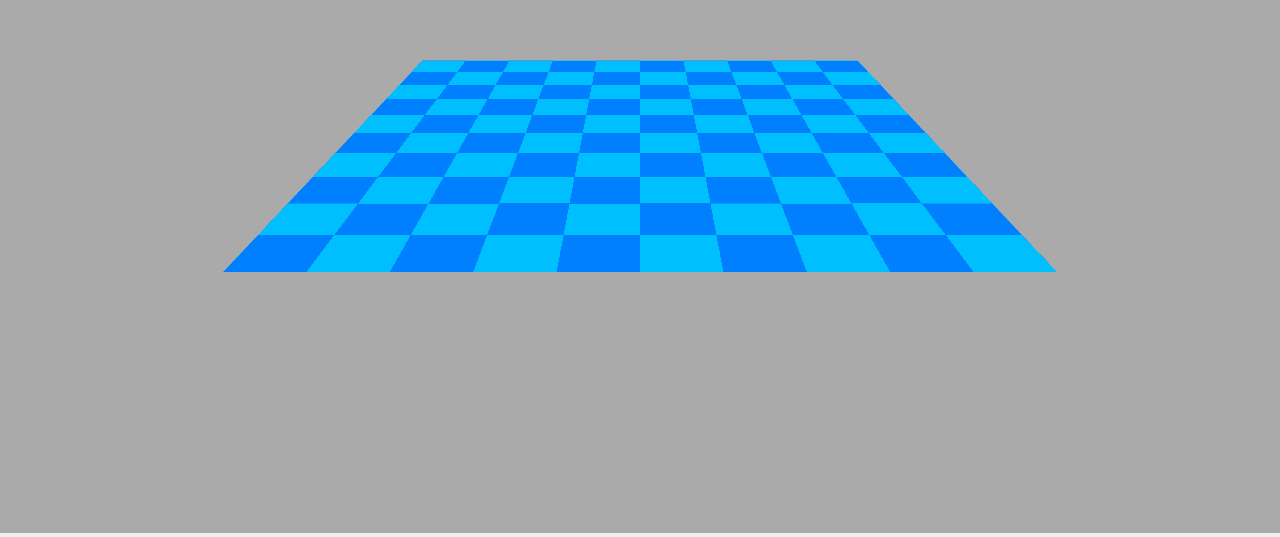
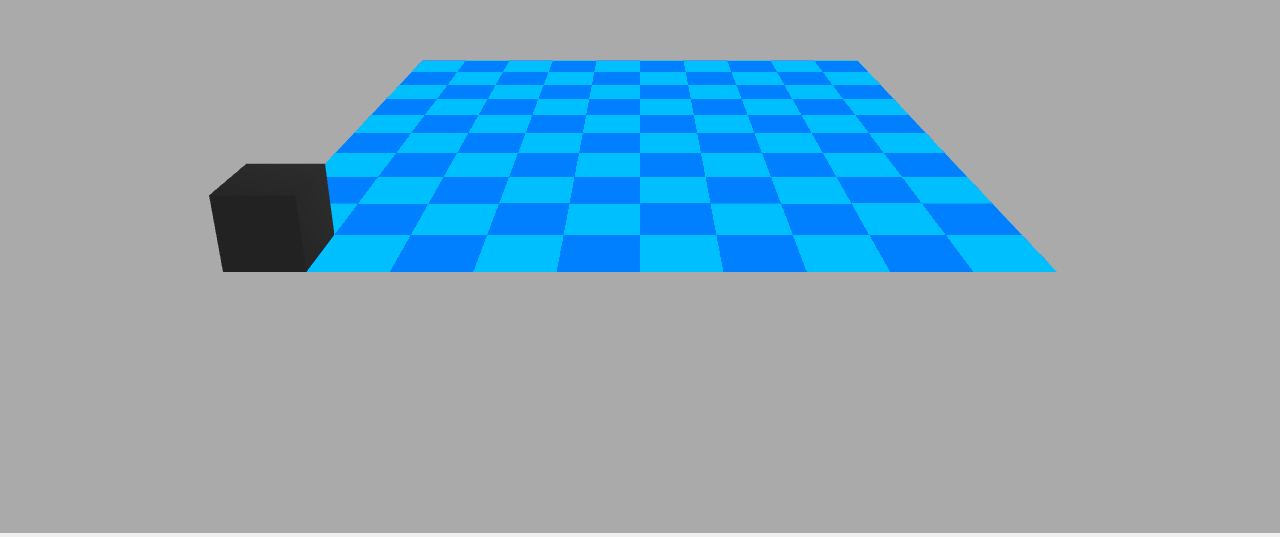
Before and after one commit to vMASg/BoxGame, a plain HTML site: page index.html in a window 1280 px wide. Shown: the part 267-804 px from the top of the page. Drawn offline with Linux system fonts and the light colour scheme.

Commit message:
Added boxElement

```diff
--- a/index.html
+++ b/index.html
@@ -7,6 +7,7 @@
     <script type="text/javascript" src="js/three.min.js"></script>
     <script type="text/javascript" src="js/OrbitAndPanControls.js"></script>
     <script type="text/javascript" src="js/board.js"></script>
+    <script type="text/javascript" src="js/boxElement.js"></script>
     <script type="text/javascript" src="js/main.js"></script>
 </head>
 <body onload="app.main('content')">
--- a/js/board.js
+++ b/js/board.js
@@ -3,16 +3,19 @@
 /* global THREE */
 /* exported Board */
 
-function Board (numTilesX, numTilesY, tileSize, color0, color1) {
+function Board (size, numTiles, color0, color1) {
     this.color0 = color0 || new THREE.Vector4(0, 0, 0, 1);
     this.color1 = color1 || new THREE.Vector4(1, 1, 1, 1);
 
+    this.size = size;
+    this.numTiles = numTiles;
+
     this.mesh = new THREE.Mesh(
-        new THREE.PlaneGeometry(numTilesX, numTilesY, tileSize, tileSize),
+        new THREE.PlaneGeometry(size, size, numTiles, numTiles),
         // new THREE.MeshLambertMaterial({color: 0xceceff, wireframe: false})
         new THREE.ShaderMaterial({
             uniforms: {
-                N: { type: 'f', value: tileSize },
+                N: { type: 'f', value: numTiles },
                 color0: { type: 'v4', value: this.color0 },
                 color1: { type: 'v4', value: this.color1 }
             },
@@ -72,4 +75,12 @@ function Board (numTilesX, numTilesY, tileSize, color0, color1) {
     this.updateColor1 = function (r, g, b) {
         this.color1.set(r, g, b);
     };
+
+    this.getTileCoords = function (x, y) {
+        var tileSize = this.size / this.numTiles;
+        var displacement = (this.numTiles - 1)*0.5*tileSize;
+        var firstX = this.mesh.position.x - displacement;
+        var firstY = this.mesh.position.y - displacement;
+        return [firstX + x*tileSize, firstY + y*tileSize];
+    };
 }
--- /dev/null
+++ b/js/boxElement.js
@@ -0,0 +1,19 @@
+"use strict";
+
+/* global THREE */
+/* exported BoxElement */
+
+function BoxElement (size) {
+	this.mesh = new THREE.Mesh(
+		new THREE.BoxGeometry(size, size, size),
+		new THREE.MeshPhongMaterial({
+			color: 0xeeeeee,
+			specular: 0xffffff,
+			shininess: 30
+		})
+	);
+
+	this.render = function (scene) {
+		scene.add(this.mesh);
+	};
+}
--- a/js/main.js
+++ b/js/main.js
@@ -1,6 +1,6 @@
 "use strict";
 
-/* global document, window, Board, THREE */
+/* global document, window, Board, THREE, BoxElement */
 /* exported app */
 
 var app = {
@@ -12,10 +12,15 @@ var app = {
         var col1 = convertColor('#00bfff');
         var col2 = convertColor('#0080ff');
 
-        this.board = new Board(40, 40, 10, new THREE.Vector3(col1[0], col1[1], col1[2]), new THREE.Vector3(col2[0], col2[1], col2[2]));
+        this.board = new Board(40, 10, new THREE.Vector3(col1[0], col1[1], col1[2]), new THREE.Vector3(col2[0], col2[1], col2[2]));
+        this.boxElement = new BoxElement(4);
+        // this.boxElement.mesh.position.set(2, 2, 2);
+        var coords = this.board.getTileCoords(0, 0);
+        this.boxElement.mesh.position.set(coords[0], coords[1], 2);
         this.initScene();
 
         this.board.render(this.scene);
+        this.boxElement.render(this.scene);
 
         this.render.call(this);
         var that = this;
```
